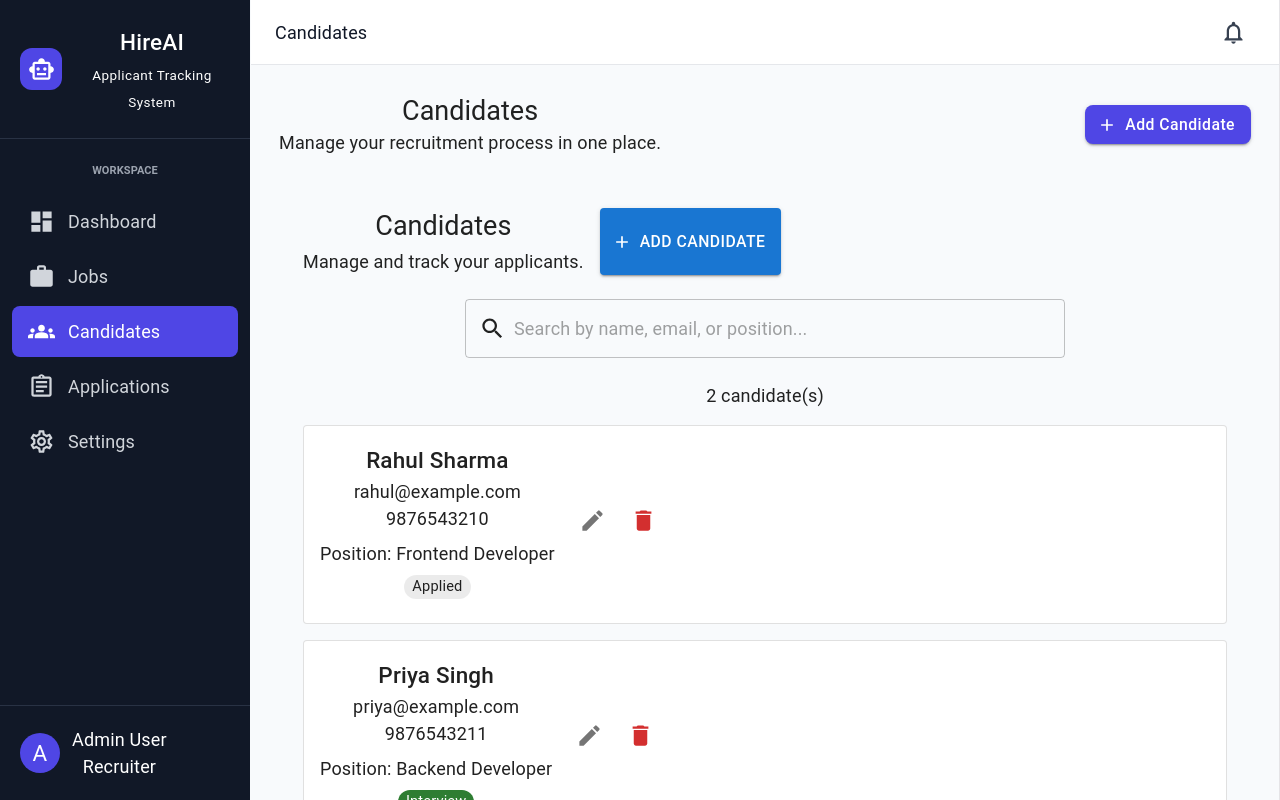
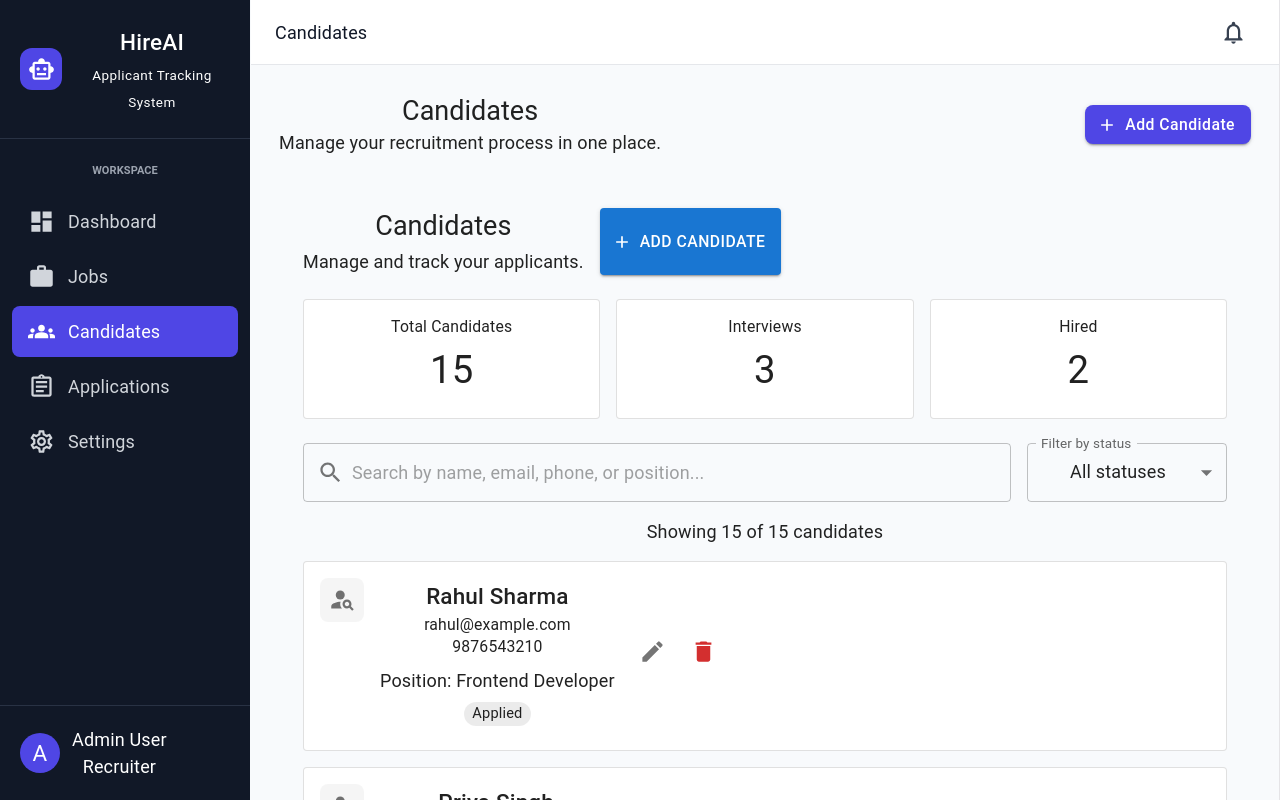
Before and after one commit to Ankit1233999/AI-powered-ATS, a React app in the folder frontend/: page / in a window 1280 px wide. Both pictures are taken after a click on the button "View all". Shown: the top 800 px of the page. Built offline with nearby package versions, Linux system fonts and the light colour scheme; the HTML template or start-up script is replaced by a standard one.

Commit message:
Update the candidate page add for candidates

```diff
--- a/frontend/src/pages/Candidates.jsx
+++ b/frontend/src/pages/Candidates.jsx
@@ -11,6 +11,7 @@ import {
   DialogContent,
   DialogTitle,
   IconButton,
+  InputAdornment,
   MenuItem,
   Stack,
   TextField,
@@ -21,6 +22,7 @@ import AddIcon from "@mui/icons-material/Add";
 import SearchIcon from "@mui/icons-material/Search";
 import EditIcon from "@mui/icons-material/Edit";
 import DeleteIcon from "@mui/icons-material/Delete";
+import PersonSearchIcon from "@mui/icons-material/PersonSearch";
 
 const initialCandidates = [
   {
@@ -39,6 +41,110 @@ const initialCandidates = [
     position: "Backend Developer",
     status: "Interview",
   },
+  {
+    id: 3,
+    name: "Amit Kumar",
+    email: "amit@example.com",
+    phone: "9876543212",
+    position: "Full Stack Developer",
+    status: "Shortlisted",
+  },
+  {
+    id: 4,
+    name: "Sneha Gupta",
+    email: "sneha@example.com",
+    phone: "9876543213",
+    position: "UI/UX Designer",
+    status: "Applied",
+  },
+  {
+    id: 5,
+    name: "Rohit Verma",
+    email: "rohit@example.com",
+    phone: "9876543214",
+    position: "Python Developer",
+    status: "Interview",
+  },
+  {
+    id: 6,
+    name: "Neha Sharma",
+    email: "neha@example.com",
+    phone: "9876543215",
+    position: "Data Analyst",
+    status: "Hired",
+  },
+  {
+    id: 7,
+    name: "Vikas Yadav",
+    email: "vikas@example.com",
+    phone: "9876543216",
+    position: "Java Developer",
+    status: "Rejected",
+  },
+  {
+    id: 8,
+    name: "Pooja Meena",
+    email: "pooja@example.com",
+    phone: "9876543217",
+    position: "React Developer",
+    status: "Shortlisted",
+  },
+  {
+    id: 9,
+    name: "Arjun Singh",
+    email: "arjun@example.com",
+    phone: "9876543218",
+    position: "DevOps Engineer",
+    status: "Applied",
+  },
+  {
+    id: 10,
+    name: "Anjali Jain",
+    email: "anjali@example.com",
+    phone: "9876543219",
+    position: "Software Engineer",
+    status: "Interview",
+  },
+  {
+    id: 11,
+    name: "Karan Patel",
+    email: "karan@example.com",
+    phone: "9876543220",
+    position: "Node.js Developer",
+    status: "Applied",
+  },
+  {
+    id: 12,
+    name: "Simran Kaur",
+    email: "simran@example.com",
+    phone: "9876543221",
+    position: "HR Executive",
+    status: "Hired",
+  },
+  {
+    id: 13,
+    name: "Deepak Saini",
+    email: "deepak@example.com",
+    phone: "9876543222",
+    position: "MERN Stack Developer",
+    status: "Shortlisted",
+  },
+  {
+    id: 14,
+    name: "Riya Agarwal",
+    email: "riya@example.com",
+    phone: "9876543223",
+    position: "QA Tester",
+    status: "Applied",
+  },
+  {
+    id: 15,
+    name: "Mohit Choudhary",
+    email: "mohit@example.com",
+    phone: "9876543224",
+    position: "Machine Learning Engineer",
+    status: "Rejected",
+  },
 ];
 
 const emptyForm = {
@@ -49,18 +155,54 @@ const emptyForm = {
   status: "Applied",
 };
 
+const statusColors = {
+  Applied: "default",
+  Shortlisted: "info",
+  Interview: "warning",
+  Hired: "success",
+  Rejected: "error",
+};
+
+const statusOptions = [
+  "Applied",
+  "Shortlisted",
+  "Interview",
+  "Hired",
+  "Rejected",
+];
+
 export default function Candidates() {
   const [candidates, setCandidates] = useState(initialCandidates);
   const [search, setSearch] = useState("");
+  const [statusFilter, setStatusFilter] = useState("All");
   const [open, setOpen] = useState(false);
   const [editingId, setEditingId] = useState(null);
   const [form, setForm] = useState(emptyForm);
 
-  const filteredCandidates = candidates.filter((candidate) =>
-    `${candidate.name} ${candidate.email} ${candidate.position}`
-      .toLowerCase()
-      .includes(search.toLowerCase())
-  );
+  const filteredCandidates = candidates.filter((candidate) => {
+    const searchText = [
+      candidate.name,
+      candidate.email,
+      candidate.phone,
+      candidate.position,
+    ]
+      .join(" ")
+      .toLowerCase();
+
+    const matchesSearch = searchText.includes(search.toLowerCase());
+    const matchesStatus =
+      statusFilter === "All" || candidate.status === statusFilter;
+
+    return matchesSearch && matchesStatus;
+  });
+
+  const hiredCount = candidates.filter(
+    (candidate) => candidate.status === "Hired"
+  ).length;
+
+  const interviewCount = candidates.filter(
+    (candidate) => candidate.status === "Interview"
+  ).length;
 
   const handleOpen = (candidate = null) => {
     if (candidate) {
@@ -74,7 +216,7 @@ export default function Candidates() {
       });
     } else {
       setEditingId(null);
-      setForm(emptyForm);
+      setForm({ ...emptyForm });
     }
 
     setOpen(true);
@@ -83,7 +225,16 @@ export default function Candidates() {
   const handleClose = () => {
     setOpen(false);
     setEditingId(null);
-    setForm(emptyForm);
+    setForm({ ...emptyForm });
+  };
+
+  const handleChange = (event) => {
+    const { name, value } = event.target;
+
+    setForm((previous) => ({
+      ...previous,
+      [name]: value,
+    }));
   };
 
   const handleSubmit = (event) => {
@@ -124,7 +275,11 @@ export default function Candidates() {
   };
 
   const handleDelete = (id) => {
-    if (!window.confirm("Delete this candidate?")) return;
+    const confirmed = window.confirm(
+      "Are you sure you want to delete this candidate?"
+    );
+
+    if (!confirmed) return;
 
     setCandidates((previous) =>
       previous.filter((candidate) => candidate.id !== id)
@@ -133,6 +288,7 @@ export default function Candidates() {
 
   return (
     <Box sx={{ p: { xs: 2, md: 3 } }}>
+      {/* Page heading */}
       <Stack
         direction={{ xs: "column", sm: "row" }}
         justifyContent="space-between"
@@ -144,6 +300,7 @@ export default function Candidates() {
           <Typography variant="h5" fontWeight={700}>
             Candidates
           </Typography>
+
           <Typography color="text.secondary" sx={{ mt: 0.5 }}>
             Manage and track your applicants.
           </Typography>
@@ -158,23 +315,95 @@ export default function Candidates() {
         </Button>
       </Stack>
 
+      {/* Summary cards */}
+      <Box
+        sx={{
+          display: "grid",
+          gridTemplateColumns: {
+            xs: "1fr",
+            sm: "repeat(3, 1fr)",
+          },
+          gap: 2,
+          mb: 3,
+        }}
+      >
+        <Card variant="outlined">
+          <CardContent>
+            <Typography color="text.secondary" variant="body2">
+              Total Candidates
+            </Typography>
+            <Typography variant="h4" fontWeight={700} sx={{ mt: 1 }}>
+              {candidates.length}
+            </Typography>
+          </CardContent>
+        </Card>
+
+        <Card variant="outlined">
+          <CardContent>
+            <Typography color="text.secondary" variant="body2">
+              Interviews
+            </Typography>
+            <Typography variant="h4" fontWeight={700} sx={{ mt: 1 }}>
+              {interviewCount}
+            </Typography>
+          </CardContent>
+        </Card>
+
+        <Card variant="outlined">
+          <CardContent>
+            <Typography color="text.secondary" variant="body2">
+              Hired
+            </Typography>
+            <Typography variant="h4" fontWeight={700} sx={{ mt: 1 }}>
+              {hiredCount}
+            </Typography>
+          </CardContent>
+        </Card>
+      </Box>
+
+      {/* Search and status filter */}
+      <Stack
+        direction={{ xs: "column", sm: "row" }}
+        spacing={2}
+        sx={{ mb: 2 }}
+      >
         <TextField
           fullWidth
-        placeholder="Search by name, email, or position..."
+          placeholder="Search by name, email, phone, or position..."
           value={search}
           onChange={(event) => setSearch(event.target.value)}
           slotProps={{
             input: {
-            startAdornment: <SearchIcon sx={{ mr: 1 }} />,
+              startAdornment: (
+                <InputAdornment position="start">
+                  <SearchIcon />
+                </InputAdornment>
+              ),
             },
           }}
-        sx={{ mb: 3, maxWidth: 600 }}
         />
 
+        <TextField
+          select
+          label="Filter by status"
+          value={statusFilter}
+          onChange={(event) => setStatusFilter(event.target.value)}
+          sx={{ minWidth: { sm: 200 } }}
+        >
+          <MenuItem value="All">All statuses</MenuItem>
+          {statusOptions.map((status) => (
+            <MenuItem key={status} value={status}>
+              {status}
+            </MenuItem>
+          ))}
+        </TextField>
+      </Stack>
+
       <Typography color="text.secondary" sx={{ mb: 2 }}>
-        {filteredCandidates.length} candidate(s)
+        Showing {filteredCandidates.length} of {candidates.length} candidates
       </Typography>
 
+      {/* Candidate list */}
       <Stack spacing={2}>
         {filteredCandidates.map((candidate) => (
           <Card key={candidate.id} variant="outlined">
@@ -182,44 +411,68 @@ export default function Candidates() {
               <Stack
                 direction={{ xs: "column", sm: "row" }}
                 justifyContent="space-between"
+                alignItems={{ xs: "stretch", sm: "center" }}
                 spacing={2}
               >
-                <Box>
+                <Stack direction="row" spacing={2} alignItems="flex-start">
+                  <Box
+                    sx={{
+                      width: 44,
+                      height: 44,
+                      borderRadius: 2,
+                      bgcolor: "action.hover",
+                      display: "flex",
+                      alignItems: "center",
+                      justifyContent: "center",
+                      flexShrink: 0,
+                    }}
+                  >
+                    <PersonSearchIcon color="action" />
+                  </Box>
+
+                  <Box sx={{ minWidth: 0 }}>
                     <Typography variant="h6" fontWeight={700}>
                       {candidate.name}
                     </Typography>
-                  <Typography color="text.secondary">
+
+                    <Typography color="text.secondary" variant="body2">
                       {candidate.email}
                     </Typography>
-                  <Typography color="text.secondary">
+
+                    <Typography color="text.secondary" variant="body2">
                       {candidate.phone || "Phone not provided"}
                     </Typography>
+
                     <Typography sx={{ mt: 1 }}>
                       Position: {candidate.position}
                     </Typography>
+
                     <Chip
                       sx={{ mt: 1 }}
                       label={candidate.status}
-                    color={
-                      candidate.status === "Interview"
-                        ? "success"
-                        : candidate.status === "Shortlisted"
-                          ? "info"
-                          : "default"
-                    }
+                      color={statusColors[candidate.status] || "default"}
                       size="small"
                     />
                   </Box>
+                </Stack>
 
-                <Stack direction="row" spacing={1} alignItems="center">
+                <Stack
+                  direction="row"
+                  spacing={1}
+                  alignItems="center"
+                  justifyContent="flex-end"
+                >
                   <IconButton
                     aria-label={`Edit ${candidate.name}`}
+                    title="Edit candidate"
                     onClick={() => handleOpen(candidate)}
                   >
                     <EditIcon />
                   </IconButton>
+
                   <IconButton
                     aria-label={`Delete ${candidate.name}`}
+                    title="Delete candidate"
                     color="error"
                     onClick={() => handleDelete(candidate.id)}
                   >
@@ -232,13 +485,29 @@ export default function Candidates() {
         ))}
 
         {filteredCandidates.length === 0 && (
-          <Typography color="text.secondary">
-            No candidates found.
+          <Card variant="outlined">
+            <CardContent sx={{ py: 5, textAlign: "center" }}>
+              <PersonSearchIcon
+                sx={{ fontSize: 44, color: "text.secondary", mb: 1 }}
+              />
+
+              <Typography variant="h6">No candidates found</Typography>
+
+              <Typography color="text.secondary" sx={{ mt: 1 }}>
+                Try another search or change the status filter.
               </Typography>
+            </CardContent>
+          </Card>
         )}
       </Stack>
 
-      <Dialog open={open} onClose={handleClose} fullWidth maxWidth="sm">
+      {/* Add and edit dialog */}
+      <Dialog
+        open={open}
+        onClose={handleClose}
+        fullWidth
+        maxWidth="sm"
+      >
         <Box component="form" onSubmit={handleSubmit}>
           <DialogTitle>
             {editingId !== null ? "Edit Candidate" : "Add Candidate"}
@@ -247,65 +516,61 @@ export default function Candidates() {
           <DialogContent>
             <Stack spacing={2} sx={{ mt: 1 }}>
               <TextField
+                name="name"
                 label="Full Name"
                 required
                 fullWidth
                 value={form.name}
-                onChange={(event) =>
-                  setForm({ ...form, name: event.target.value })
-                }
+                onChange={handleChange}
               />
 
               <TextField
+                name="email"
                 label="Email"
                 type="email"
                 required
                 fullWidth
                 value={form.email}
-                onChange={(event) =>
-                  setForm({ ...form, email: event.target.value })
-                }
+                onChange={handleChange}
               />
 
               <TextField
+                name="phone"
                 label="Phone"
                 fullWidth
                 value={form.phone}
-                onChange={(event) =>
-                  setForm({ ...form, phone: event.target.value })
-                }
+                onChange={handleChange}
               />
 
               <TextField
+                name="position"
                 label="Applied Position"
                 required
                 fullWidth
                 value={form.position}
-                onChange={(event) =>
-                  setForm({ ...form, position: event.target.value })
-                }
+                onChange={handleChange}
               />
 
               <TextField
+                name="status"
                 select
                 label="Status"
                 fullWidth
                 value={form.status}
-                onChange={(event) =>
-                  setForm({ ...form, status: event.target.value })
-                }
+                onChange={handleChange}
               >
-                <MenuItem value="Applied">Applied</MenuItem>
-                <MenuItem value="Shortlisted">Shortlisted</MenuItem>
-                <MenuItem value="Interview">Interview</MenuItem>
-                <MenuItem value="Hired">Hired</MenuItem>
-                <MenuItem value="Rejected">Rejected</MenuItem>
+                {statusOptions.map((status) => (
+                  <MenuItem key={status} value={status}>
+                    {status}
+                  </MenuItem>
+                ))}
               </TextField>
             </Stack>
           </DialogContent>
 
           <DialogActions sx={{ p: 2 }}>
             <Button onClick={handleClose}>Cancel</Button>
+
             <Button type="submit" variant="contained">
               {editingId !== null ? "Save Changes" : "Add Candidate"}
             </Button>
```
Lines whose indentation alone changed are shown as unchanged.
